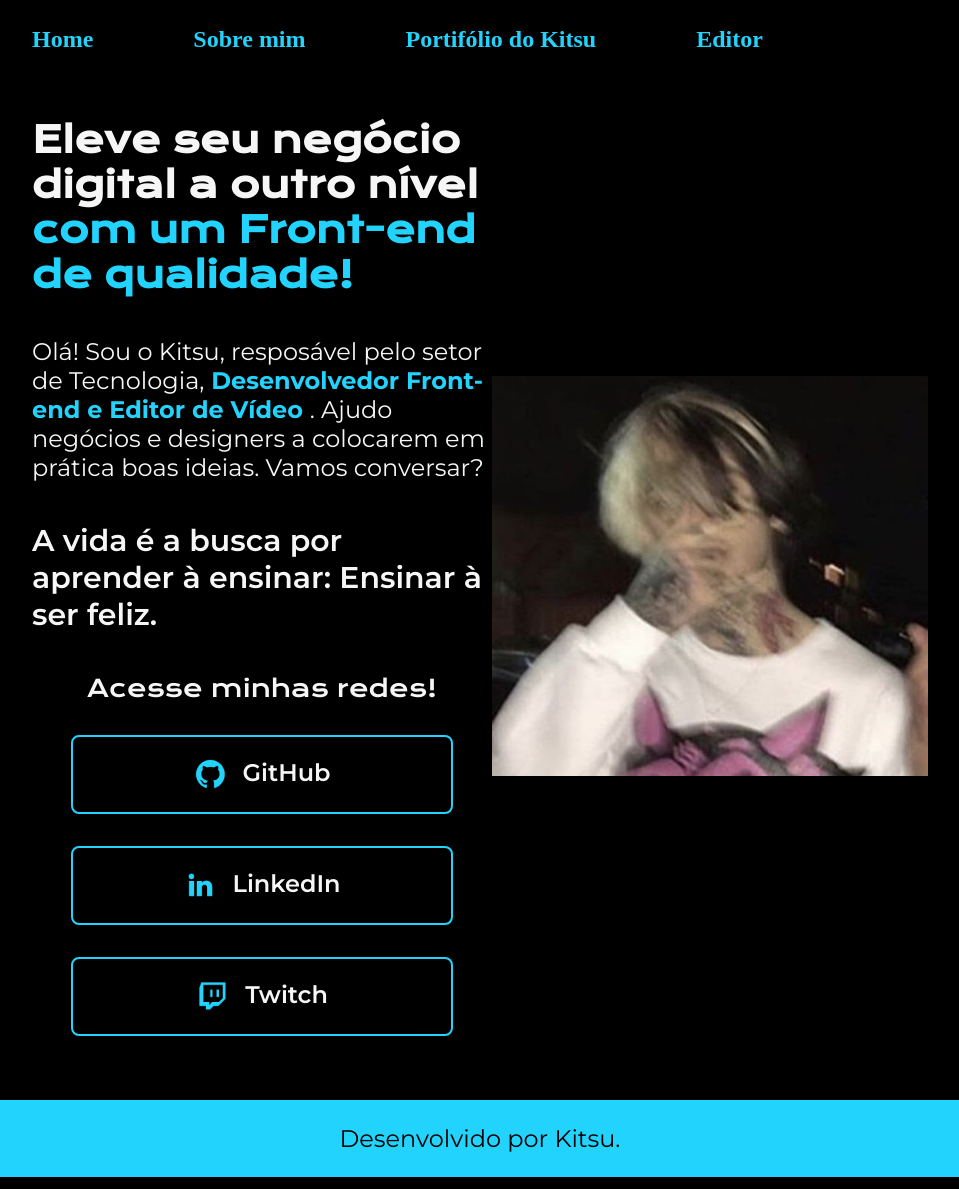
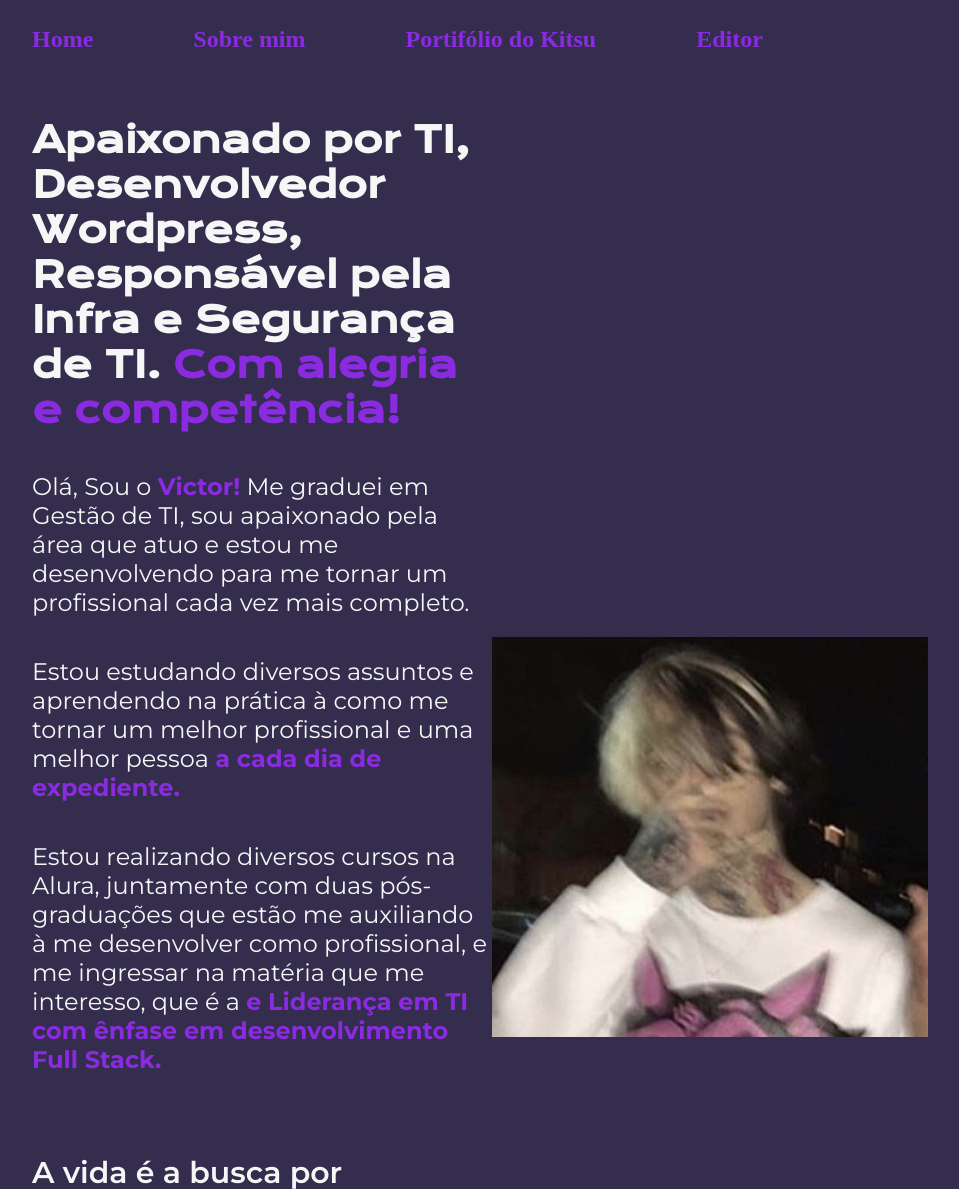
Before and after one commit to kitsukill/Alura, a plain HTML site: page about.html in a window 1280 px wide. Shown: the top 1189 px of the page, without its empty margins (160-1119 px from the left). Drawn offline with nearby package versions, Linux system fonts and the light colour scheme.

Commit message:
Update about.html

```diff
--- a/about.html
+++ b/about.html
@@ -4,8 +4,8 @@
     <meta charset="UTF-8">
     <meta http-equiv="X-UA-Compatible" content="IE=edge">
     <meta name="viewport" content="width=device-width, initial-scale=1.0">
-    <title>Portifolio</title>
-    <link rel="stylesheet" href="./estilos/style.css">
+    <title>Sobre mim</title>
+    <link rel="stylesheet" href="./estilos/about.css">
 </head>
 <body>
     <header class="cabecalho">
@@ -16,44 +16,47 @@
             <a class="cabecalho__menu__link" href="editor.html">Editor</a>
         </nav>
     </header>
+
+
+
     <main class="red">
         <section class="blue">
         <h1 class="brown">
-            Eleve seu negócio digital a outro nível
-            <strong>com um Front-end de qualidade!
+            Apaixonado por TI, Desenvolvedor Wordpress, Responsável pela Infra e Segurança de TI.
+            <strong>Com alegria e competência!
             </strong></h1>
-            <p class="yellow">Olá! Sou o Kitsu, resposável pelo setor de Tecnologia,<strong> Desenvolvedor
-            Front-end e Editor de Vídeo
-            </strong>. Ajudo negócios e designers a
-            colocarem em prática boas ideias. Vamos
-            conversar?</p>
-            <p class="roxo"> A vida é a busca por aprender à ensinar: Ensinar à ser feliz.
-            </p>
+            <p class="yellow"> Olá, Sou o <strong>Victor!</strong> Me graduei em Gestão de TI, sou apaixonado pela área que atuo e estou me desenvolvendo para me tornar um profissional cada vez mais completo.
+
+                <p class="yellow">Estou estudando diversos assuntos e aprendendo na prática à como me tornar um melhor profissional e uma melhor pessoa <strong>a cada dia de expediente.</strong></p>
+
+                <p class="yellow">Estou realizando diversos cursos na Alura, juntamente com duas pós-graduações que estão me auxiliando à me desenvolver como profissional, e me ingressar na matéria que me interesso, que é a <strong>e Liderança em TI com ênfase em desenvolvimento Full Stack.</strong><p/>
+                    <p class="roxo"> A vida é a busca por aprender à ensinar: Ensinar à ser feliz.
+                    </p>
             <div class="black">
             <h2 class="subtitulo">Acesse minhas redes!</h2>
 
-            <a class="ocean" href="https://github.com/kitsukill">
-                <img src="./assets/github.png">
-                GitHub</a>
-            <a class="ocean" href="https://www.linkedin.com/in/victor-castro-637918207/">
-                <img src="./assets/linkedin.png">
-                LinkedIn</a>
-            <a class="ocean" href="https://twitch.tv/kitsukill">
-                <img src="./assets/twitch.png">
-                Twitch</a>
+            <a class="ocean" href="https://instagram.com/kitsukill">
+                <img src="./assets/instagram.png">
+                Instagram</a>
+            <a class="ocean" href="https://www.twitter.com/kitsu/">
+                <img src="./assets/twitter.png">
+                Twitter</a>
+
+            </div>
+
+        </section>
+            <img width="450px" height="400px" src="./assets/Imagem.png" alt="Foto da Joana Santos programando">
+
+    </main>
 
 
 
 
-            </div>
 
-
-        </section>
-            <img class="Peep" width="450px" height="400px" src="./assets/Imagem.png" alt="Kitsu">
-
-    </main>
-    <footer class="rodape">
-        <p>Desenvolvido por Kitsu.</p>
+    <footer>
+        <footer class="rodape">
+            <p>Desenvolvido por Kitsu.</p>
+        </footer>
     </footer>
 </body>
 </html>
```
